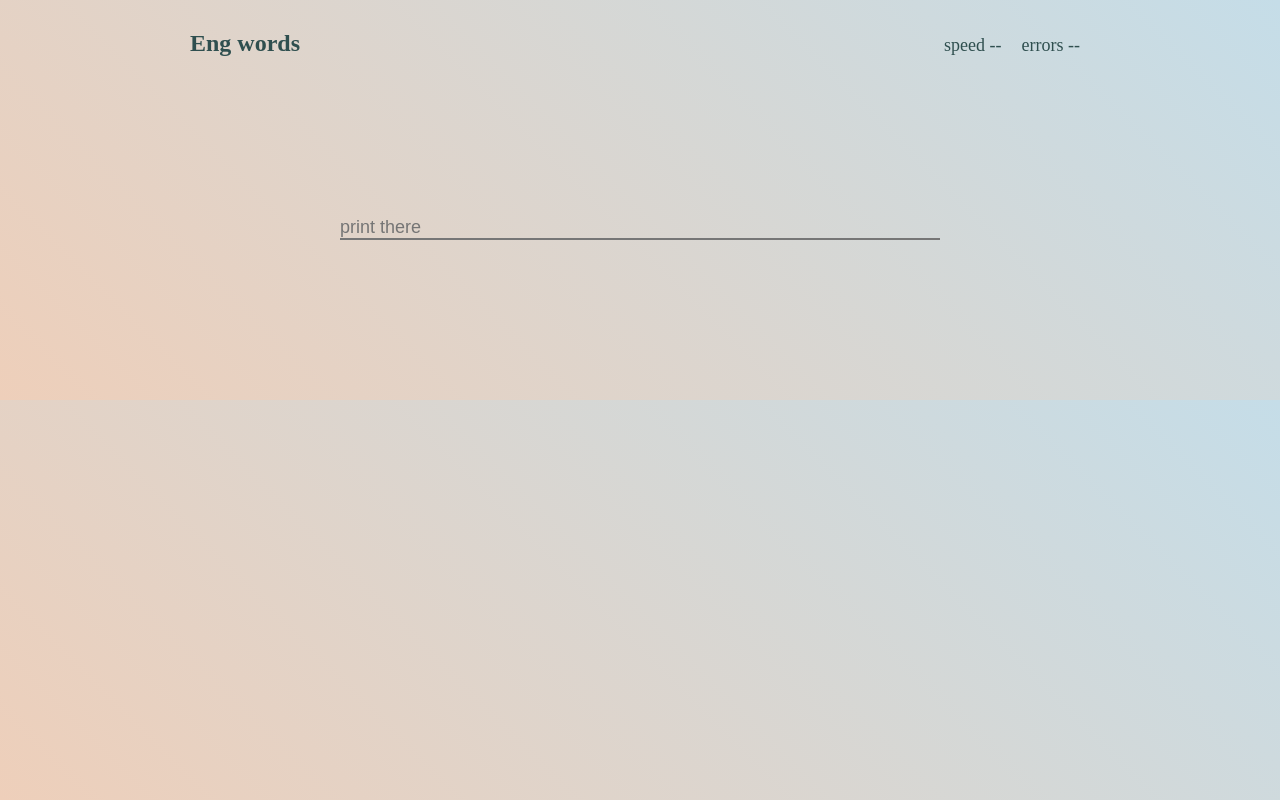
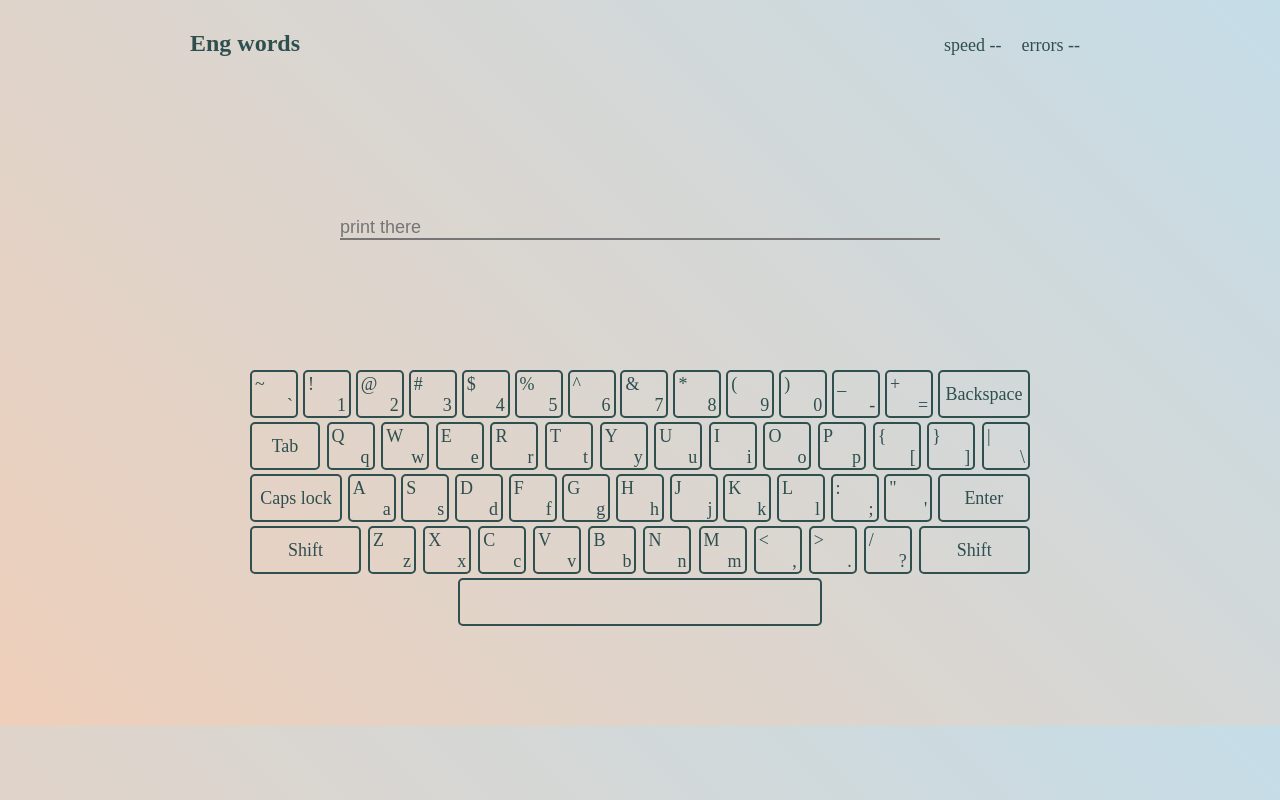
Before and after one commit to MurashQ/BlindTyping, a React (Create React App) app: page / in a window 1280 px wide. Built offline with nearby package versions, Linux system fonts and the light colour scheme; no server answers.

Commit message:
static keyboard

```diff
--- a/src/App.js
+++ b/src/App.js
@@ -1,5 +1,6 @@
 import React from "react";
 import Header from "./Header";
+import Keyboard from "./Keyboard";
 import axios from "axios";
 import "./index.css";
 
@@ -39,7 +40,7 @@ class App extends React.Component {
           <span className="textForPrint">{this.state.textForPrint}</span>
         </div>
       </div>
-
+      <Keyboard next={this.state.textForPrint}/>
     </div>
     );
   }
--- /dev/null
+++ b/src/Keyboard.js
@@ -0,0 +1,63 @@
+import React from 'react';
+
+const engKeyboardLine1 = [
+  ["~", "`"], ["!", "1"], ["@", "2"], ["#", "3"], ["$", "4"], ["%", "5"], ["^", "6"], ["&", "7"], ["*", "8"], ["(", "9"], [")", "0"], ["_", "-"], ["+", "="],
+];
+const engKeyboardLine2 = [
+  ["Q", "q"], ["W", "w"], ["E", "e"], ["R", "r"], ["T", "t"], ["Y", "y"], ["U", "u"], ["I", "i"], ["O", "o"], ["P", "p"], ["{", "["], ["}", "]"], ["|","\\"]
+];
+const engKeyboardLine3 = [
+  ["A", "a"], ["S", "s"], ["D", "d"], ["F", "f"], ["G", "g"], ["H", "h"], ["J", "j"], ["K", "k"], ["L", "l"], [":", ";"], ['"', "'"]
+];
+const engKeyboardLine4 = [
+  ["Z", "z"], ["X", "x"], ["C", "c"], ["V", "v"], ["B", "b"], ["N", "n"], ["M", "m"], ["<", ","], [">", "."], ["/", "?"]
+];
+
+function Keyboard(props) {
+  return (
+    <div className="keyboard">
+      <div className="keyboardLine">
+        {engKeyboardLine1.map((el) => (
+          <div className="but" id={"b" + el[1]}>
+            <div className="bSymb1">{el[0]}</div>
+            <div className="bSymb2">{el[1]}</div>
+          </div>
+        ))}
+        <div className="backspace">Backspace</div>
+      </div>
+      <div className="keyboardLine">
+        <div className="tab">Tab</div>
+        {engKeyboardLine2.map((el) => (
+          <div className="but" id={"b" + el[1]}>
+            <div className="bSymb1">{el[0]}</div>
+            <div className="bSymb2">{el[1]}</div>
+          </div>
+        ))}
+      </div>
+      <div className="keyboardLine">
+        <div className="capsLock">Caps lock</div>
+        {engKeyboardLine3.map((el) => (
+          <div className="but" id={"b" + el[1]}>
+            <div className="bSymb1">{el[0]}</div>
+            <div className="bSymb2">{el[1]}</div>
+          </div>
+        ))}
+        <div className="enter">Enter</div>
+      </div>
+      <div className="keyboardLine">
+        <div className="shift">Shift</div>
+        {engKeyboardLine4.map((el) => (
+          <div className="but" id={"b" + el[1]}>
+            <div className="bSymb1">{el[0]}</div>
+            <div className="bSymb2">{el[1]}</div>
+          </div>
+        ))}
+        <div className="shift">Shift</div>
+      </div>
+      <div className="keyboardLine">
+        <div className="space"></div>
+      </div>
+    </div>
+  );
+}
+export default Keyboard;
--- a/src/index.css
+++ b/src/index.css
@@ -30,7 +30,7 @@ body {
 
 .inputBlock {
   max-width: 600px;
-  margin: 150px auto 150px;
+  margin: 150px auto 120px;
 }
 
 .typingLine {
@@ -57,3 +57,56 @@ body {
   font-size: 19px;
   color: rgb(48, 80, 80);
 }
+
+
+/*Keyboard styles*/
+
+.keyboard {
+  max-width: 780px;
+  margin: 0 auto 100px;
+  font-size: 18px;
+}
+
+.keyboardLine {
+  display: flex;
+  justify-content: space-between;
+  margin-bottom: 4px;
+}
+
+.but {
+  width: 38px;
+  height: 40px;
+  border-width: 2px;
+  border-color:rgb(48, 80, 80);
+  border-style: solid;
+  border-radius: 5px;
+  padding: 2px 3px;
+}
+
+.backspace, .enter, .capsLock, .tab, .shift, .space {
+  width: 88px;
+  height: 32px;
+  border-width: 2px;
+  border-color:rgb(48, 80, 80);
+  border-style: solid;
+  border-radius: 5px;
+  text-align: center;
+  padding-top: 12px;
+}
+
+.bSymb2 {
+  float: right;
+}
+
+.tab {
+  width: 66px;
+}
+
+.shift {
+  width: 107px;
+}
+
+.space {
+  margin: 0 auto;
+  width: 360px;
+}
```
